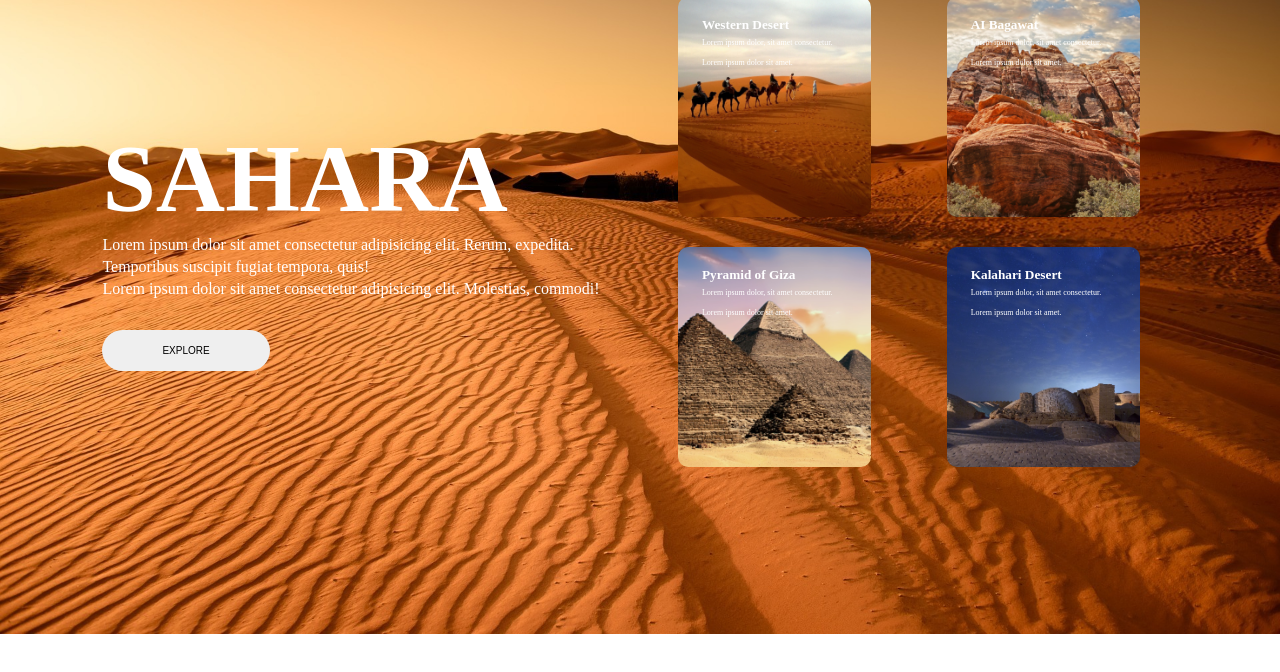
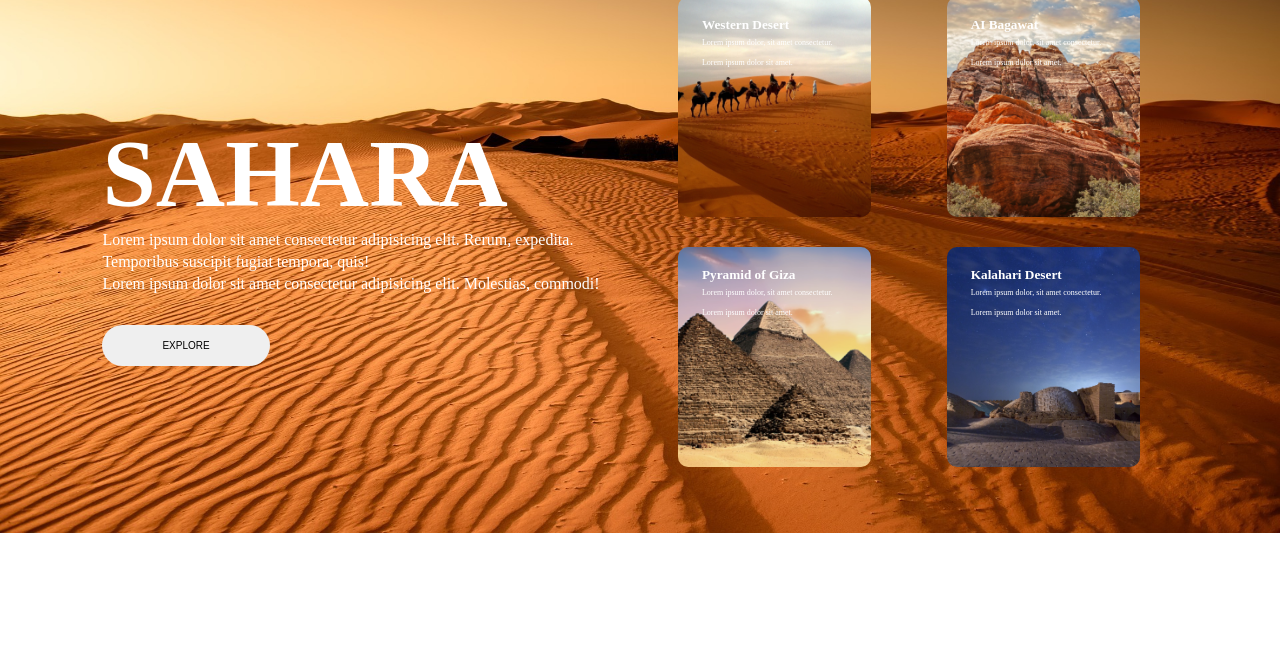
Before and after one commit to dipsingh100/CSS_h6, a plain HTML site: page index.html in a window 1280 px wide. Shown: the part 86-758 px from the top of the page. Drawn offline with Linux system fonts and the light colour scheme.

Commit message:
backgroun position set

```diff
--- a/style.css
+++ b/style.css
@@ -7,7 +7,7 @@
 body {
   background-image: url("shara\ desert.jpg");
   background-repeat: no-repeat;
-  background-size: cover;
+  background-size: 100% 112%;
 }
 
 .nav-cont {
@@ -60,7 +60,7 @@ body {
 
 .left-cont {
   width: 42%;
-  margin-top: 30px;
+  margin-top: 20px;
 }
 
 .title {
@@ -99,6 +99,7 @@ body {
 .box:hover {
   transform-origin: top;
   transform: translateY(-12px);
+  cursor: pointer;
 }
 
 .box p {
@@ -109,18 +110,22 @@ body {
 .im1 {
   background-image: url("pic-1.png");
   background-size: cover;
+  background-position: center;
 }
 .im2 {
   background-image: url("pic-2.png");
   background-size: cover;
+  background-position: center;
 }
 .im3 {
   background-image: url("pic-3.png");
   background-size: cover;
+  background-position: center;
 }
 .im4 {
   background-image: url("pic-4.png");
   background-size: cover;
+  background-position: center;
 }
 
 /* -------------------Media Query Tablet 500 - 900----------------------*/
@@ -160,9 +165,6 @@ body {
     display: none;
   }
 
-  .im1, .im2, .im3, .im4{
-    background-position: center;
-  }
 }
 
 /* -------------------Media Query Mobile 280 - 500----------------------*/
```
